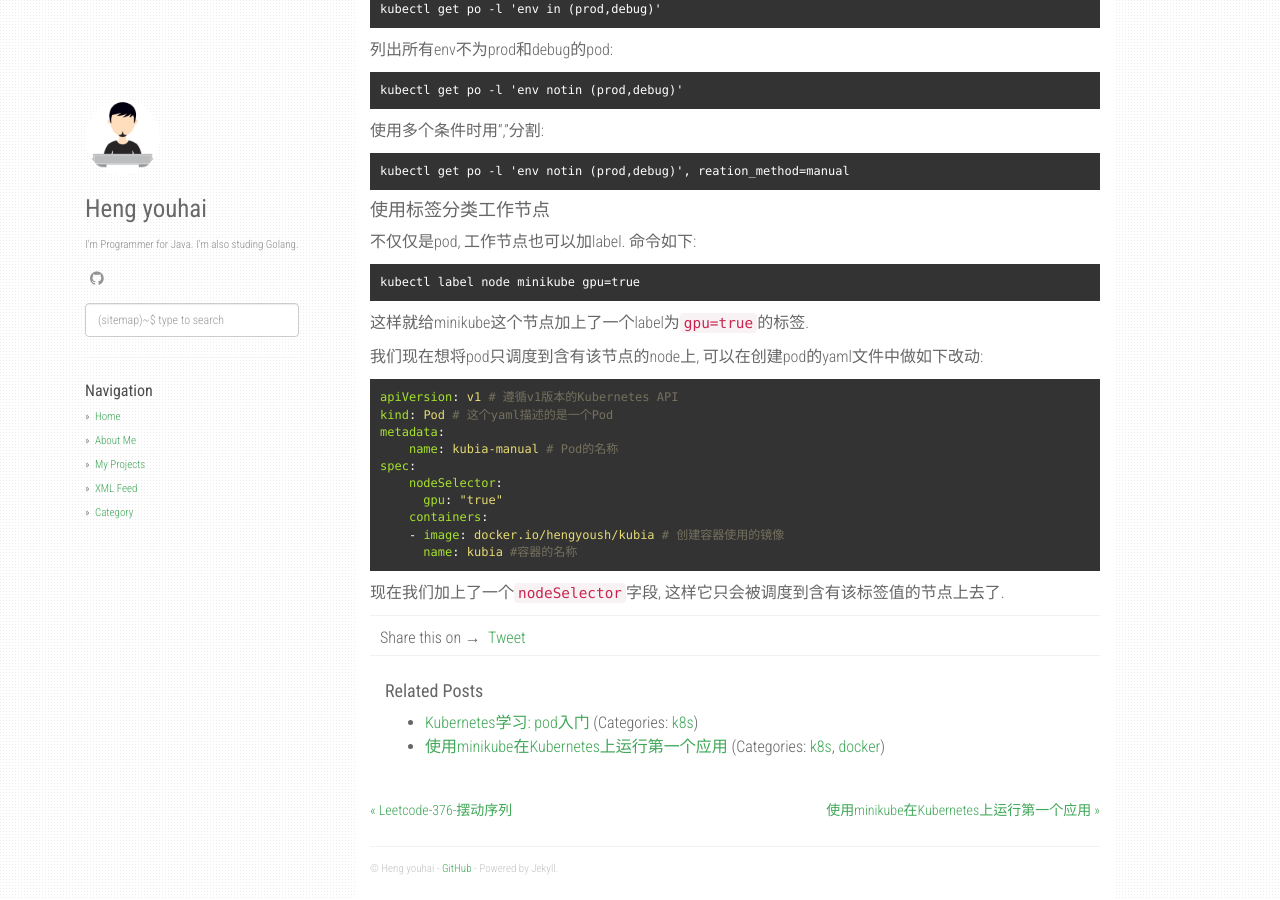
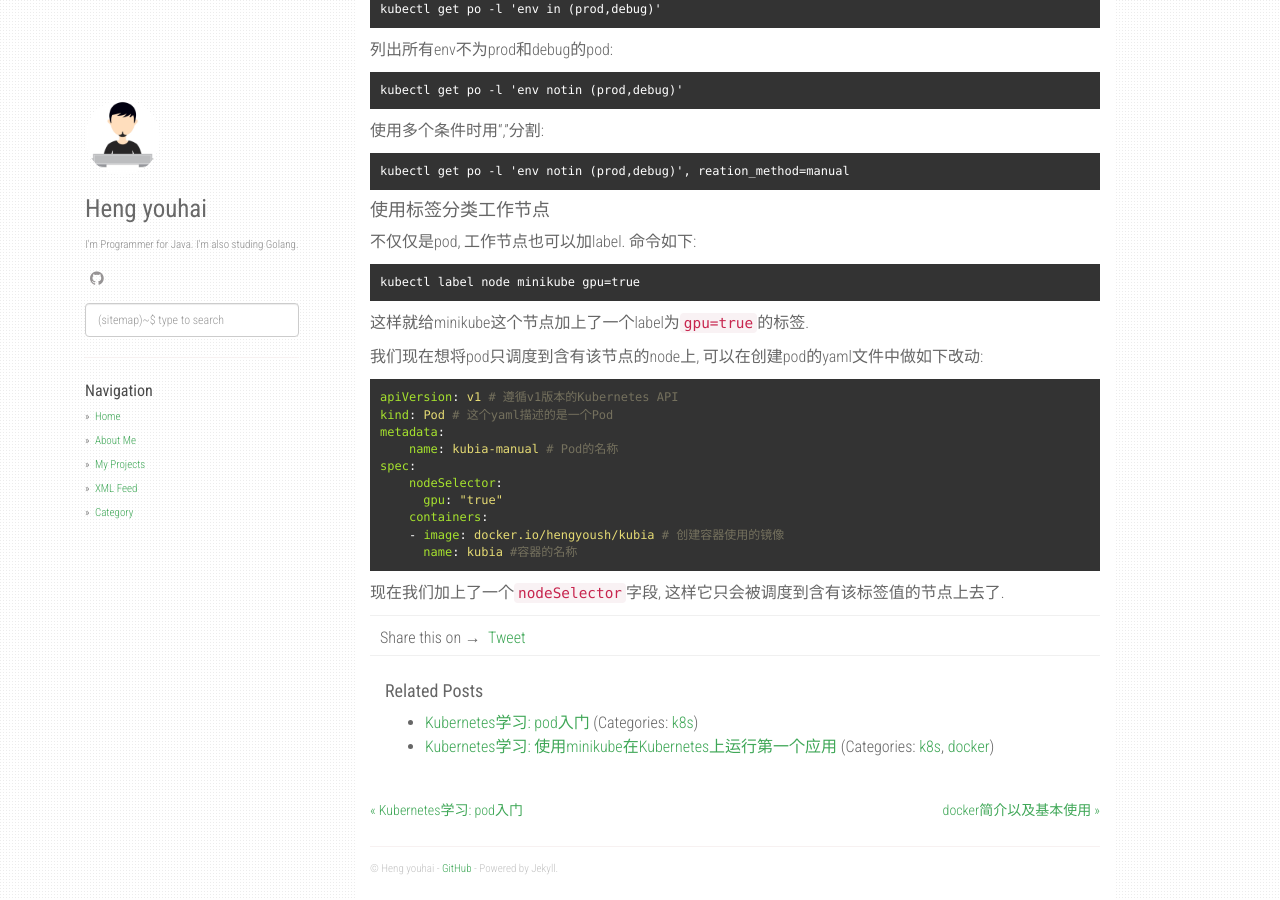
Before and after one commit to hengyoush/hengyoush.github.io, a Jekyll site: the page built from _posts/2019-06-02-kube-pod-label.md, in a window 1280 px wide and 900 px high, scrolled down 1971 px. Built offline with Jekyll 4.4.1, drawn with Linux system fonts in a browser that asks for light colours; nearby versions of some CDN libraries; comment, search, counter and statistics services are not loaded.

Commit message:
修改文章细节

```diff
--- a/_posts/2019-06-02-kube-start.md
+++ b/_posts/2019-06-02-kube-start.md
@@ -1,6 +1,6 @@
 ---
 layout: post
-title:  "使用minikube在Kubernetes上运行第一个应用"
+title:  "Kubernetes学习: 使用minikube在Kubernetes上运行第一个应用"
 date:   2019-06-02 13:47:00 +0700
 categories: [k8s, docker]
 ---
```
Also changed, not shown: _posts/2019-06-02-kube-pod-label.md (+1 -1 lines).
